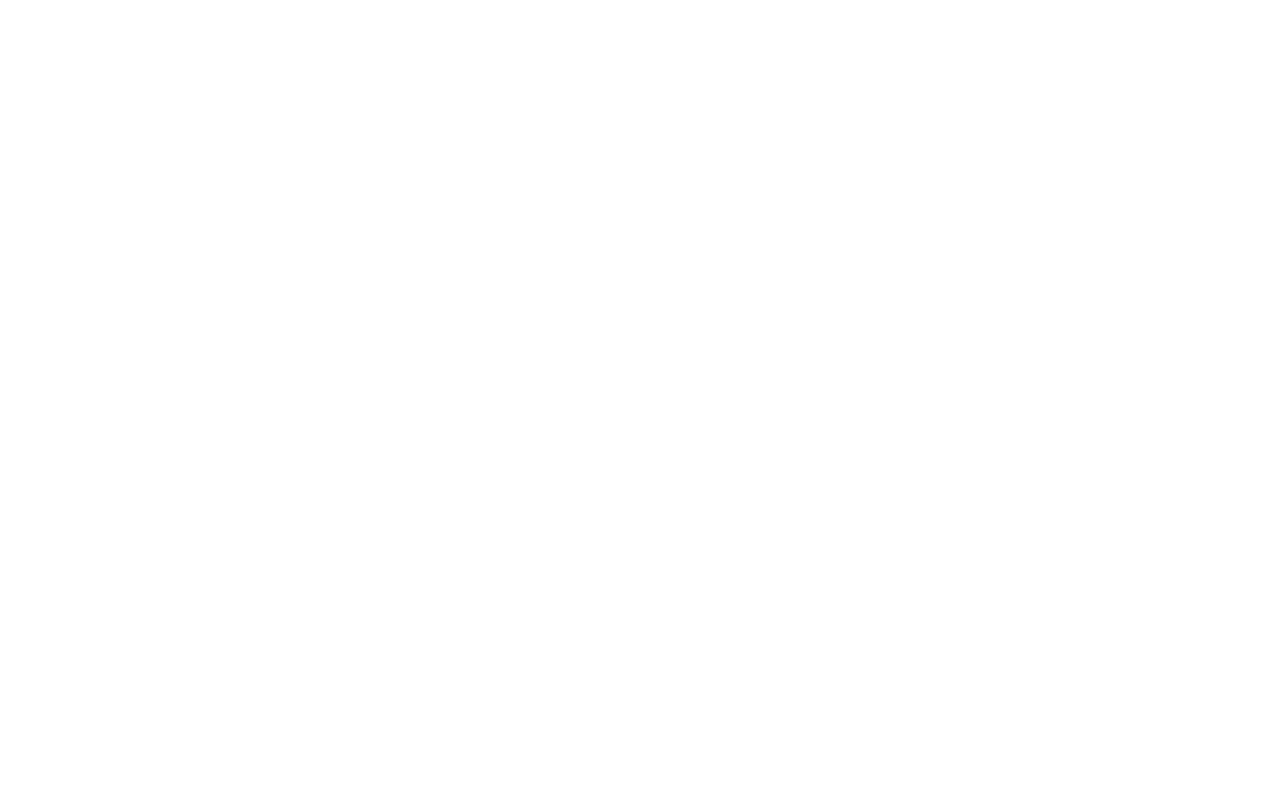
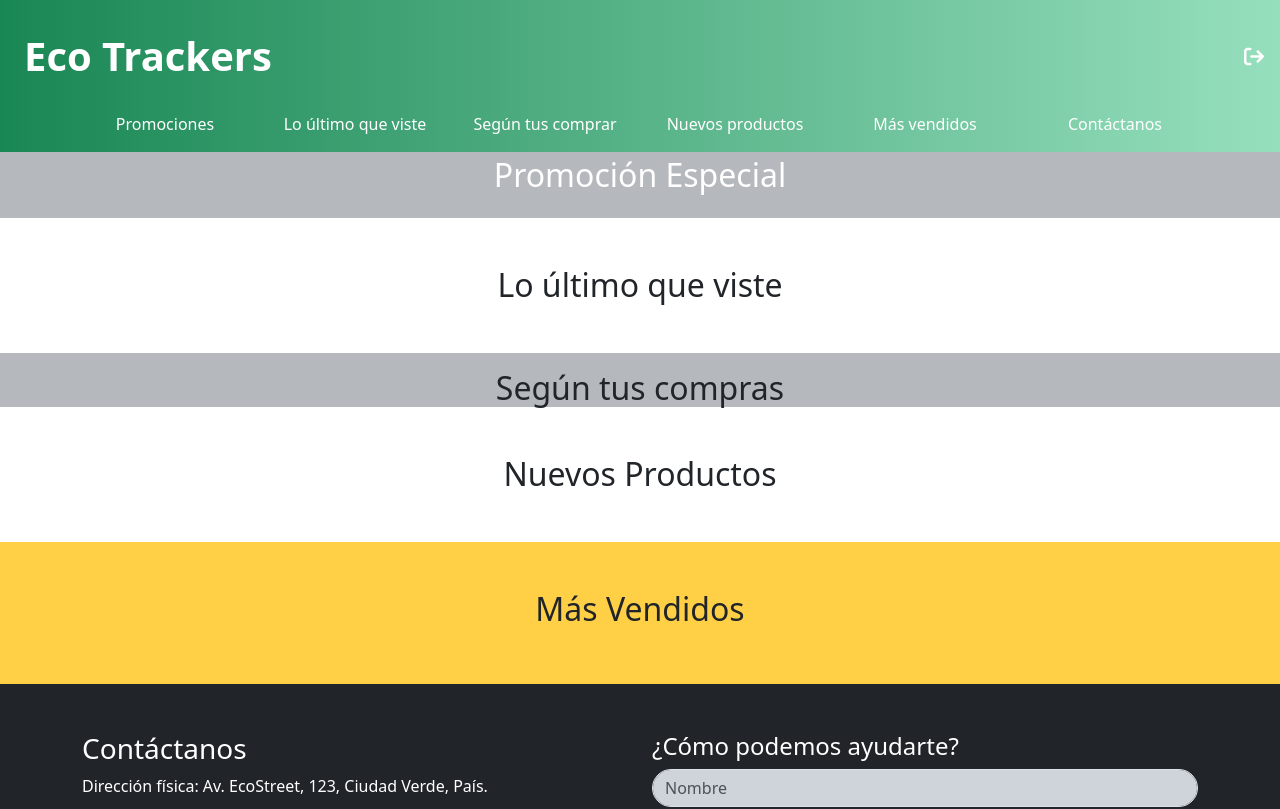
Before and after one commit to ecoTrackers/EcoTrakers, a React (Create React App) app: page /inventario in a window 1280 px wide. Before the commit this address had no page. Shown: the top 809 px of the page. Built offline with nearby package versions, Linux system fonts and the light colour scheme.

Commit message:
inicio inventario

```diff
--- a/src/App.js
+++ b/src/App.js
@@ -9,6 +9,7 @@
 import Logup from "./pages/logup";
 import Home from "./pages/home";
 import ShoppingCart from "./pages/ShoppingCart";
+import Inventario from "./pages/inventario";
 
 function App() {
   const [productosSeleccionados, setProductosSeleccionados] = useState([]);
@@ -42,6 +43,8 @@
                 <ShoppingCart
                   productosSeleccionados={productosSeleccionados}
                   setProductosSeleccionados={setProductosSeleccionados} />} />
+
+            <Route path="/inventario" element={<Inventario />} />
             {/* Otras rutas */}
           </Routes>
         </Router>
--- a/src/pages/home.jsx
+++ b/src/pages/home.jsx
@@ -88,7 +88,7 @@
                                 <div className="dropdown-menu border-success-subtle border-3" aria-labelledby="navbarDropdown"  style={{ left: 'auto', right: 0 }}>
                                     <a className="dropdown-header text-decoration-none fs-4 fw-semibold" href="/home">Perfil</a>
                                     <a className="dropdown-item fw-light fs-6" href="/home">Historial de compras</a>
-                                    <a className="dropdown-item fw-light fs-6" href="/home">Configuración</a>
+                                    <a className="dropdown-item fw-light fs-6" href="/inventario">Inventario</a>
                                     <div className="dropdown-divider"></div>
                                     <a className="dropdown-item fw-light fs-6" href="/">Cerrar sesión</a>
                                 </div>
@@ -97,7 +97,7 @@
                             <IndexLiSM href="/cart" text="Tu carrito" />
                             <hr className="d-block d-sm-none"/>
                             <IndexLiSM href="/home" text="Historial de compras"/>
-                            <IndexLiSM href="/home" text="Configuración"/>
+                            <IndexLiSM href="/inventario" text="Inventario"/>
                             <hr className="d-block d-sm-none"/>
                             <IndexLiSM href="/" text="Cerrar sesión"/>
                         </ul>
--- /dev/null
+++ b/src/pages/inventario.jsx
@@ -0,0 +1,93 @@
+import React from "react";
+import Footer from "../components/footer/footer";
+import LinkSection from "../components/cards/linkSection";
+
+function Inventario() {
+
+    return (
+        <div>
+            <div
+            style={{
+                background: "linear-gradient(to right, #198754, #96dfbd)",
+                position: "fixed",
+                top: 0,
+                width: "100%",
+                zIndex: 100
+                }}>
+
+                <header className="navbar navbar-expand-sm d-flex justify-content-between align-items-center">
+                    <h1 className="text-sm-start m-4 text-white fw-bold fs-1">Eco Trackers</h1>
+
+                    <nav className="collapse navbar-collapse justify-content-end" id="navbarNav">
+                        <ul className="navbar-nav">
+                            <li className="nav-item dropdown d-none d-sm-block">
+                                <a className="nav-link " href="/home" >
+                                    <i className="fas fa-sign-out fa-lg me-2 text-white"></i>
+                                </a>
+                            </li>
+                        </ul>
+                    </nav>
+                </header>
+                <section className="container text-center pb-3">
+                    <div className="row flex-nowrap" style={{ overflowX: "auto" }}>
+                        <LinkSection
+                        href="#Promociones"
+                        text="Promociones"/>
+                        <LinkSection
+                        href="#lo_ultimo"
+                        text="Lo último que viste"/>
+                        <LinkSection
+                        href="#compras"
+                        text="Según tus comprar"/>
+                        <LinkSection
+                        href="#nuevos"
+                        text="Nuevos productos"/>
+                        <LinkSection
+                        href="#vendidos"
+                        text="Más vendidos"/>
+                        <LinkSection
+                        href="#contactanos"
+                        text="Contáctanos"/>
+                    </div>
+                </section>
+            </div>
+
+            <div style={{ marginTop: "140px" }}>
+
+                <section id="Promociones" className="container bg-secondary bg-opacity-50 w-100 m-0 py-3" style={{ maxWidth: 'none'}}>
+                    <div className="text-center">
+                        <h2 className="text-white">Promoción Especial</h2>
+                    </div>
+                </section>
+                <section id="lo_ultimo" className="container my-4 pt-4">
+                    <div className="text-center pb-3">
+                        <h2>Lo último que viste</h2>
+                    </div>
+                </section>
+
+                <section id="compras" className="container bg-secondary bg-opacity-50" style={{ maxWidth: 'none' }}>
+                    <div className="text-center">
+                        <h2 className="pt-3">Según tus compras </h2>
+                    </div>
+                </section>
+
+                <section id="nuevos" className="container my-4 pt-4" >
+                    <div className="text-center pb-3">
+                        <h2>Nuevos Productos</h2>
+                    </div>
+                </section>
+
+                <section id="vendidos" className="container bg-warning bg-opacity-75 p-5 w-100" style={{ maxWidth: 'none' }}>
+                    <div className="text-center">
+                        <h2>Más Vendidos</h2>
+                    </div>
+                </section>
+            </div>
+
+            <Footer />
+
+        </div>
+    )
+}
+
+export default Inventario;
```
